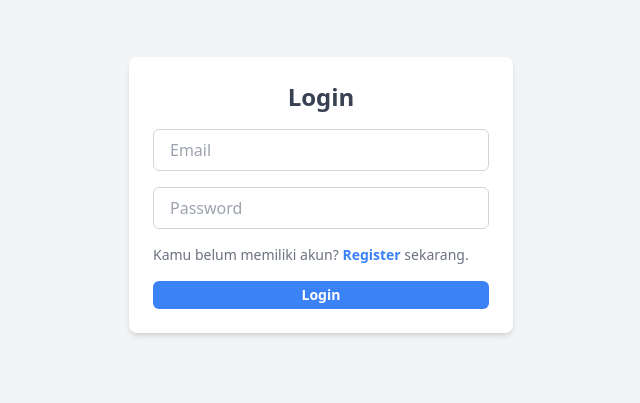
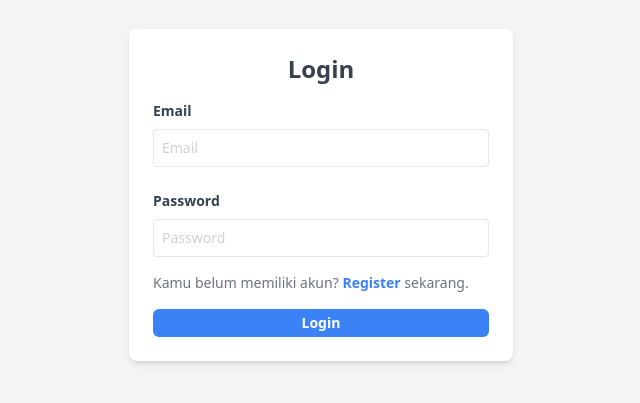
Before and after one commit to Nabilfadilah/authentication, a React (Vite) app in the folder frontend/: page /login in a window 1280 px wide. Shown: the part 205-608 px from the top of the page, without its empty margins (319-959 px from the left). Built offline with nearby package versions, Linux system fonts and the light colour scheme.

Commit message:
Merubah input menjadi InputForm untuk login

```diff
--- a/frontend/src/pages/Login.jsx
+++ b/frontend/src/pages/Login.jsx
@@ -9,6 +9,7 @@ import {Link, useNavigate} from "react-router-dom";
 
 // impor useAuth untuk mengakses fungsi login dari AuthContext
 import {useAuth} from "../context/AuthContext";
+import InputForm from "../components/elements/input/Index";
 
 const Login = () => {
   // mengambil fungsi login dari context autentikasi
@@ -47,13 +48,18 @@ const Login = () => {
           Login
         </Typography>
         <form onSubmit={handleSubmit} className="space-y-4">
-          <input
+          {/* email */}
+          <InputForm
+            label="Email"
             type="email"
             placeholder="Email"
             className="w-full px-4 py-2 border border-gray-300 rounded-md focus:outline-none focus:ring-2 focus:ring-blue-500"
             onChange={(e) => setForm({...form, email: e.target.value})}
           />
-          <input
+
+          {/* password */}
+          <InputForm
+            label="Password"
             type="password"
             placeholder="Password"
             className="w-full px-4 py-2 border border-gray-300 rounded-md focus:outline-none focus:ring-2 focus:ring-blue-500"
```
